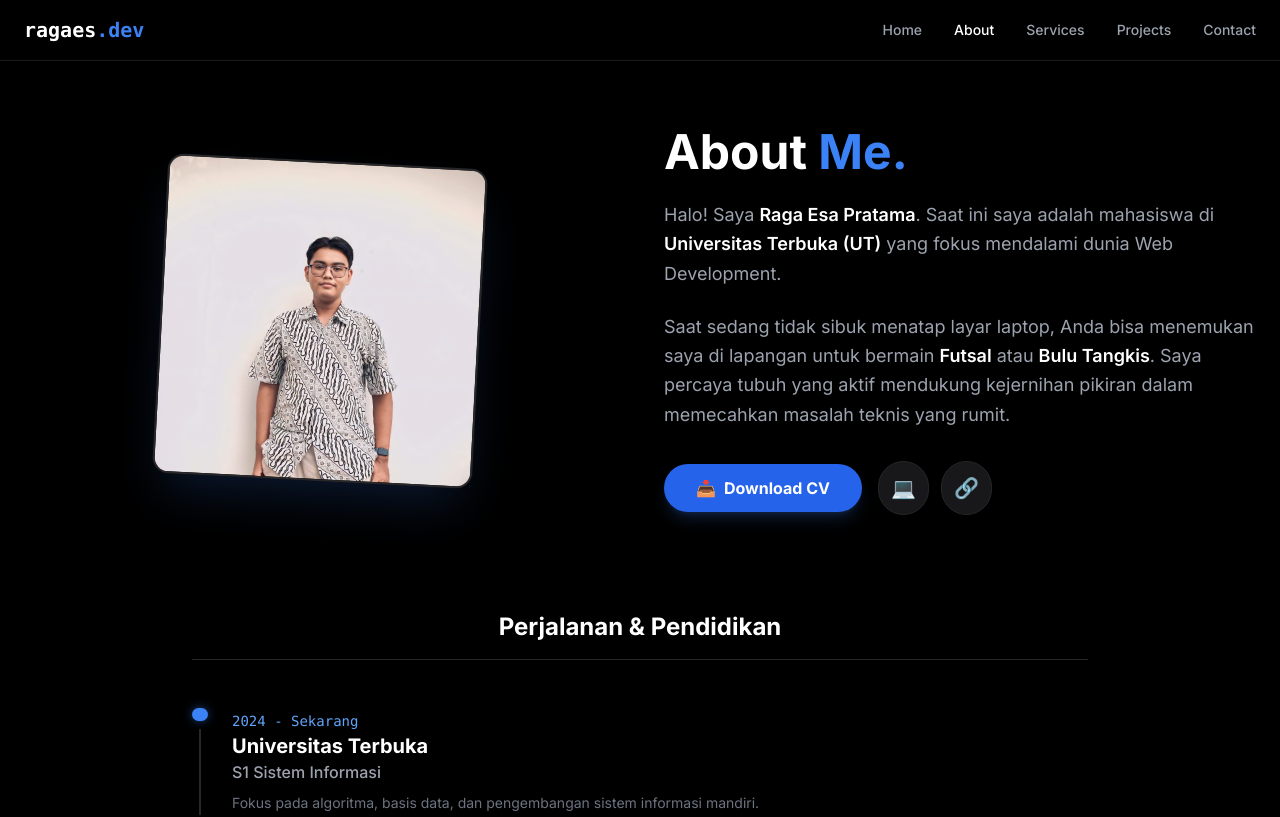
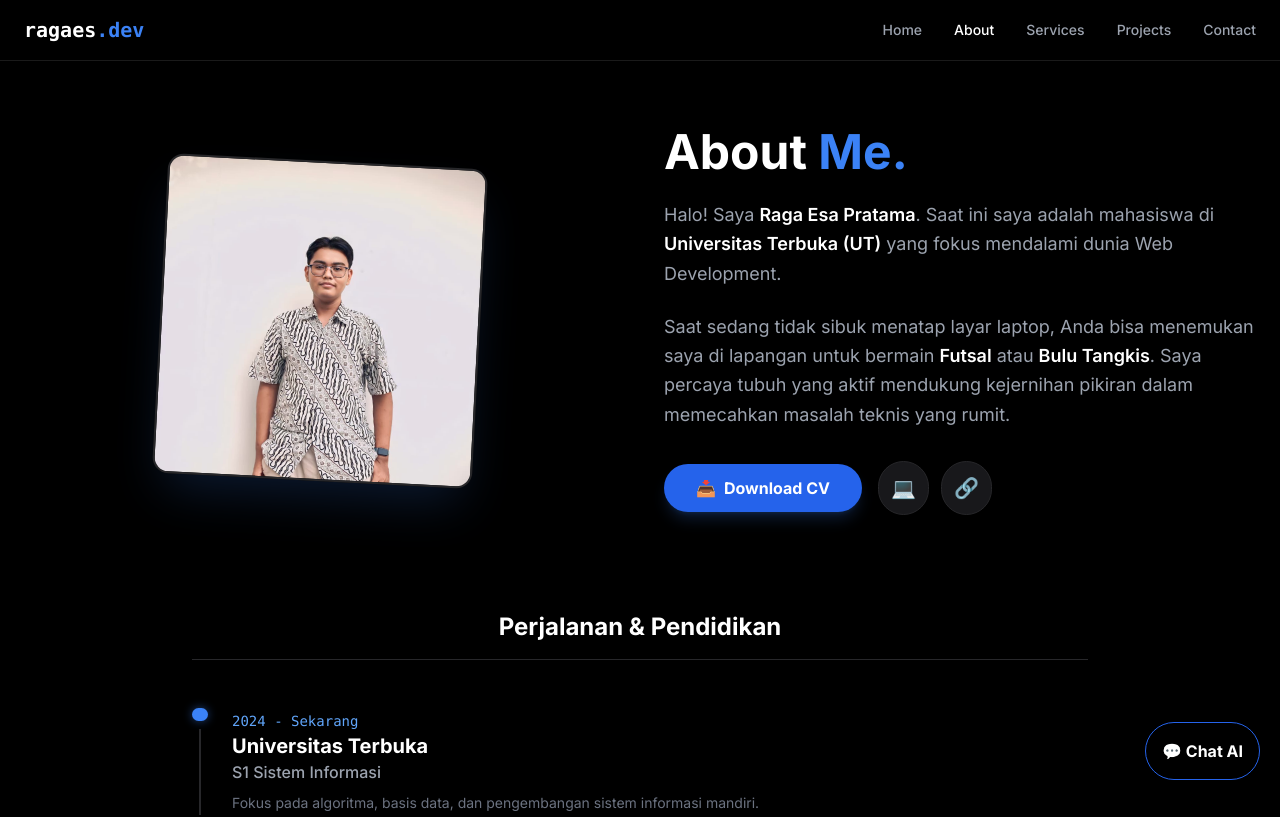
Before and after one commit to ragaes-ui/my-portofolio-raga, a Next.js app: page /about in a window 1280 px wide. Shown: the top 817 px of the page. Built offline with nearby package versions, Linux system fonts and the light colour scheme.

Commit message:
Add Chatbot component to AboutPage

```diff
--- a/src/app/about/page.tsx
+++ b/src/app/about/page.tsx
@@ -2,6 +2,7 @@ import Image from 'next/image';
 import Navbar from '../../components/Navbar';
 import Footer from '../../components/Footer';
 import FadeIn from '../../components/FadeIn';
+import Chatbot from "../../components/Chatbot";
 
 export default function AboutPage() {
   return (
@@ -189,6 +190,7 @@ export default function AboutPage() {
 
       </div>
       <Footer />
+      <Chatbot />
     </main>
   );
 }
```
